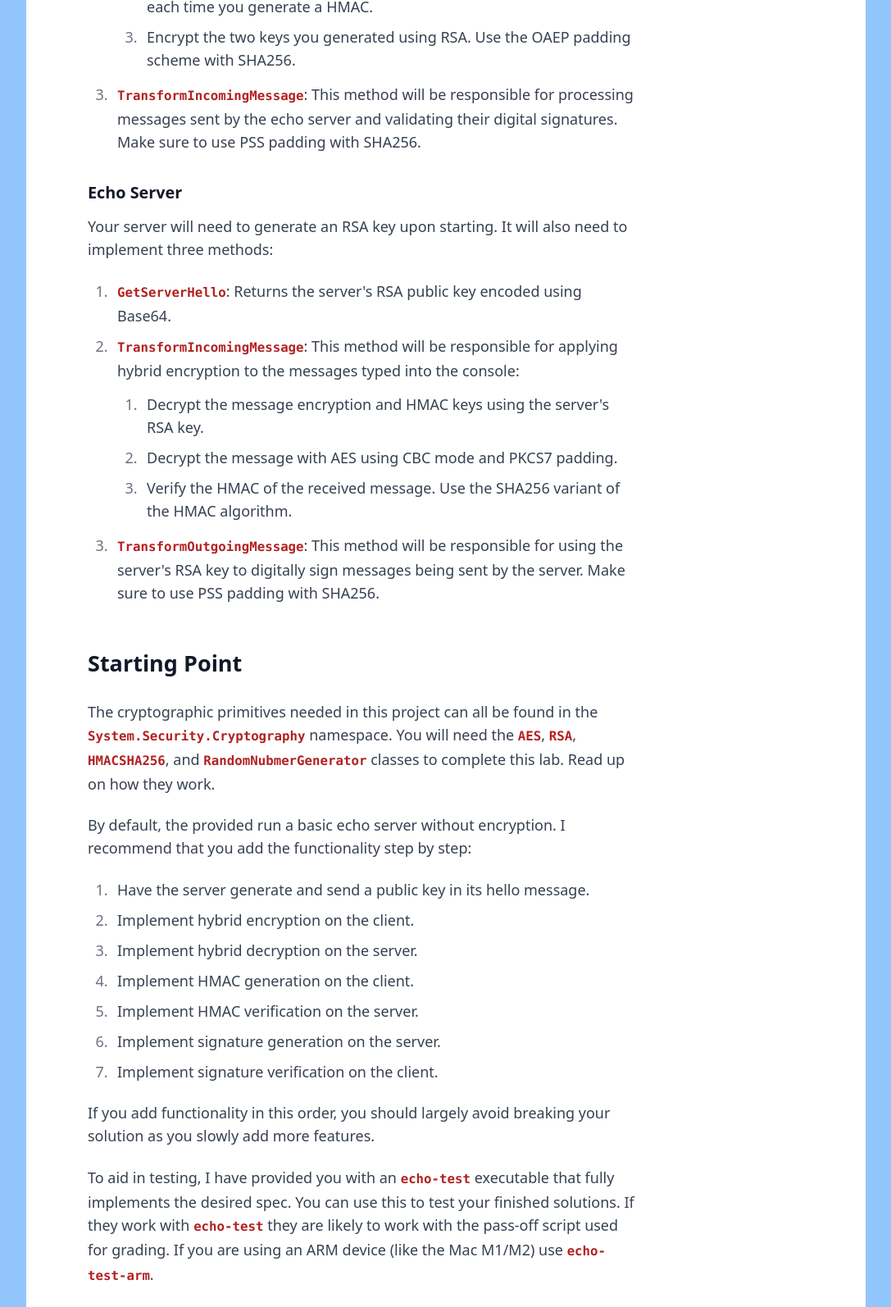
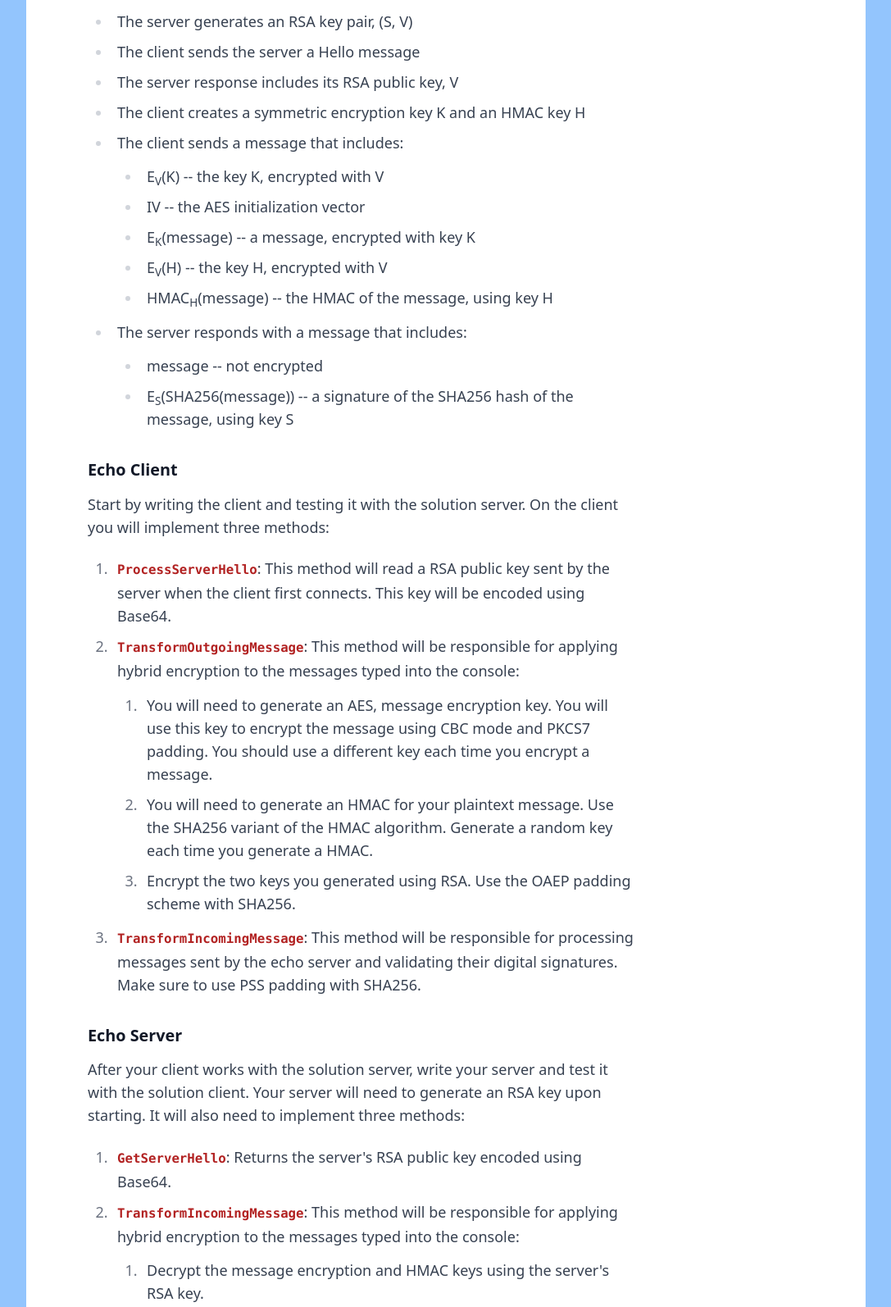
Before and after one commit to zappala/cs465-web, an Astro site: page /winter2024/projects/encryption in a window 1280 px wide. Shown: the part 4537-6131 px from the top of the page at 82% size, without its empty margins (96-1183 px from the left). Built offline with nearby package versions, Linux system fonts and the light colour scheme; Astro itself is replaced by a stand-in of ours.

Commit message:
revised description for encryption project

````diff
--- a/src/pages/winter2024/projects/encryption.mdx
+++ b/src/pages/winter2024/projects/encryption.mdx
@@ -19,7 +19,9 @@ this class will help give you an advantage when you enter the workforce.
 
 ## Project Setup
 
-These instructions will walk you through the steps you need to take to develop code for this project. When you dowload software, be sure to choose the right version for your machine:
+These instructions will walk you through the steps you need to take to develop
+code for this project. When you dowload software, be sure to choose the right
+version for your machine:
 
 - Windows
   - Intel processors: `x64`
@@ -30,11 +32,15 @@ These instructions will walk you through the steps you need to take to develop c
 
 ### Install Visual Studio code
 
-Use the [Visual Studio Code download page](https://code.visualstudio.com/download) to find the distribution for your machine. Download and install the package.
+Use the
+[Visual Studio Code download page](https://code.visualstudio.com/download) to
+find the distribution for your machine. Download and install the package.
 
 ### Install Docker Desktop
 
-Use the [Docker Desktop download page](https://www.docker.com/products/docker-desktop/) find the distribution for your machine. Download and install the package.
+Use the
+[Docker Desktop download page](https://www.docker.com/products/docker-desktop/)
+find the distribution for your machine. Download and install the package.
 
 ### Install a terminal
 
@@ -44,13 +50,16 @@ If you are using Windows:
 
 1. [Install Windows Subsystem for Linux](https://learn.microsoft.com/windows/wsl/install)
 
-1. Install the WSL extension in Visual Studio Code. Go to `Extensions` in VSCode by using the icon on the left toolbar. Search for and install the `WSL` extension.
+1. Install the WSL extension in Visual Studio Code. Go to `Extensions` in VSCode
+   by using the icon on the left toolbar. Search for and install the `WSL`
+   extension.
 
 ### Setup DotNet
 
 1. Download and unzip the [handout file](/code/encryption-handout.zip).
 2. Open this folder using Visual Studio Code.
-3. If you are using Windows, press `F1` and then run `WSL: Reopen Folder in WSL`.
+3. If you are using Windows, press `F1` and then run
+   `WSL: Reopen Folder in WSL`.
 4. Open a terminal in VSCode, and run:
 
 ```bash
@@ -67,22 +76,25 @@ Go to `Extensions` in VSCode by using the icon on the left toolbar.
 
 ### Open a Dev Container
 
-Type `F1` to open the command pallette. Run the following command: `Dev Containers: Open Folder in Container`. VSCode should restart automatically.
-Once you have the container opened, VSCode will tell you that dependencies are missing. Make sure you click yes!
+Type `F1` to open the command pallette. Run the following command:
+`Dev Containers: Open Folder in Container`. VSCode should restart automatically.
+Once you have the container opened, VSCode will tell you that dependencies are
+missing. Make sure you click yes!
 
 ## Requirements
 
 In this project you will be implementing an encrypted echo client and server.
 
 An echo server receives strings from clients and simply echos those strings back
-to the clients. An echo client reads input from the terminal, sends that
-input to the echo server, and prints to the terminal anything it receives
-from the server.
+to the clients. An echo client reads input from the terminal, sends that input
+to the echo server, and prints to the terminal anything it receives from the
+server.
 
 I have provided you a working echo server and client that you will enhance to
 secure communication using hybrid encryption. To complete this project, you will
-need to modify the `EncryptedEchoServer.cs` and `EncryptedEchoClient.cs` files to
-support hybrid encryption. Do not add, edit, or delete any other source files.
+need to modify the `EncryptedEchoServer.cs` and `EncryptedEchoClient.cs` files
+to support hybrid encryption. Do not add, edit, or delete any other source
+files.
 
 When implementing the required functionality, make sure you use the same block
 modes, padding, and hashing algorithms on the client and server, otherwise it
@@ -93,10 +105,15 @@ your submission won't pass the autograder.
 
 To build and run the code, do the following:
 
-1. Open a terminal in VSCode. In this terminal, type `dotnet run server`. This runs the echo server.
-1. Open a _second_ terminal in VSCode. In that terminal, type `dotnet run client`. This runs the echo client.
+1. Open a terminal in VSCode. In this terminal, type `dotnet run server`. This
+   runs the echo server.
+1. Open a _second_ terminal in VSCode. In that terminal, type
+   `dotnet run client`. This runs the echo client.
 
-The code, as provided, functions as an _unencrypted_ echo client and server. Type anything you want at the terminal for the client, and it sends this string to the server, which sends the same string back. The client then outputs the string on the terminal. So you should see:
+The code, as provided, functions as an _unencrypted_ echo client and server.
+Type anything you want at the terminal for the client, and it sends this string
+to the server, which sends the same string back. The client then outputs the
+string on the terminal. So you should see:
 
 ```
 hello who is this?
@@ -107,13 +124,44 @@ what a coincidence
 what a coincidence
 ```
 
-To aid you in testing your code, I've provided an `echo-test` binary. It contains a working encrypted echo server and client. Run them using `./echo-test server` and `./echo-test client`, respectively. This can be used to test your own implementations. For example, run your server with the echo-test client, or run your client with the echo-test server. If you can run against these tools without any issue, you should receive full credit on passoff (unless you cut corners around key generation). If you are using an arm device (like the mac M1/M2) use `echo-test-arm` in the above commands.
+To aid you in testing your code, I've provided an `echo-test` binary. It
+contains a working encrypted echo server and client. Run them using
+`./echo-test server` and `./echo-test client`, respectively. This can be used to
+test your own implementations. For example, run your server with the echo-test
+client, or run your client with the echo-test server. If you can run against
+these tools without any issue, you should receive full credit on passoff (unless
+you cut corners around key generation). If you are using an arm device (like the
+mac M1/M2) use `echo-test-arm` in the above commands.
 
-Note that this allows you to write code for just the client, test and debug it, before writing the code for the server. You should eventually be able to run your client with your server, using encryption, with no issues.
+Note that this allows you to write code for just the client, test and debug it,
+before writing the code for the server. You should eventually be able to run
+your client with your server, using encryption, with no issues.
+
+### Client-Server Protocol
+
+The protocol you will build should do the following:
+
+![encryption project](/images/projects/encryption-protocol.png)
+
+- The server generates an RSA key pair, (S, V)
+- The client sends the server a Hello message
+- The server response includes its RSA public key, V
+- The client creates a symmetric encryption key K and an HMAC key H
+- The client sends a message that includes:
+  - E<sub>V</sub>(K) -- the key K, encrypted with V
+  - IV -- the AES initialization vector
+  - E<sub>K</sub>(message) -- a message, encrypted with key K
+  - E<sub>V</sub>(H) -- the key H, encrypted with V
+  - HMAC<sub>H</sub>(message) -- the HMAC of the message, using key H
+- The server responds with a message that includes:
+  - message -- not encrypted
+  - E<sub>S</sub>(SHA256(message)) -- a signature of the SHA256 hash of the
+    message, using key S
 
 ### Echo Client
 
-On the client you will implement three methods:
+Start by writing the client and testing it with the solution server. On the
+client you will implement three methods:
 
 1. `ProcessServerHello`: This method will read a RSA public key sent by the
    server when the client first connects. This key will be encoded using Base64.
@@ -133,8 +181,9 @@ On the client you will implement three methods:
 
 ### Echo Server
 
-Your server will need to generate an RSA key upon starting. It will also need to
-implement three methods:
+After your client works with the solution server, write your server and test it
+with the solution client. Your server will need to generate an RSA key upon
+starting. It will also need to implement three methods:
 
 1. `GetServerHello`: Returns the server's RSA public key encoded using Base64.
 2. `TransformIncomingMessage`: This method will be responsible for applying
@@ -147,32 +196,14 @@ implement three methods:
    server's RSA key to digitally sign messages being sent by the server. Make
    sure to use PSS padding with SHA256.
 
-## Starting Point
+## Cryptographic Library
 
 The cryptographic primitives needed in this project can all be found in the
 `System.Security.Cryptography` namespace. You will need the `AES`, `RSA`,
 `HMACSHA256`, and `RandomNubmerGenerator` classes to complete this lab. Read up
-on how they work.
-
-By default, the provided run a basic echo server without encryption. I recommend
-that you add the functionality step by step:
-
-1. Have the server generate and send a public key in its hello message.
-2. Implement hybrid encryption on the client.
-3. Implement hybrid decryption on the server.
-4. Implement HMAC generation on the client.
-5. Implement HMAC verification on the server.
-6. Implement signature generation on the server.
-7. Implement signature verification on the client.
-
-If you add functionality in this order, you should largely avoid breaking your
-solution as you slowly add more features.
-
-To aid in testing, I have provided you with an `echo-test` executable that fully
-implements the desired spec. You can use this to test your finished solutions.
-If they work with `echo-test` they are likely to work with the pass-off script
-used for grading. If you are using an ARM device (like the Mac M1/M2) use
-`echo-test-arm`.
+on how they work. Be sure to look at the _methods_ for these classes. Don't use
+the example code. Instead, find and learn to use each of the appropriate
+methods.
 
 ## Resources
 
````
Also changed, not shown: public/images/projects/encryption-protocol.png (added).
